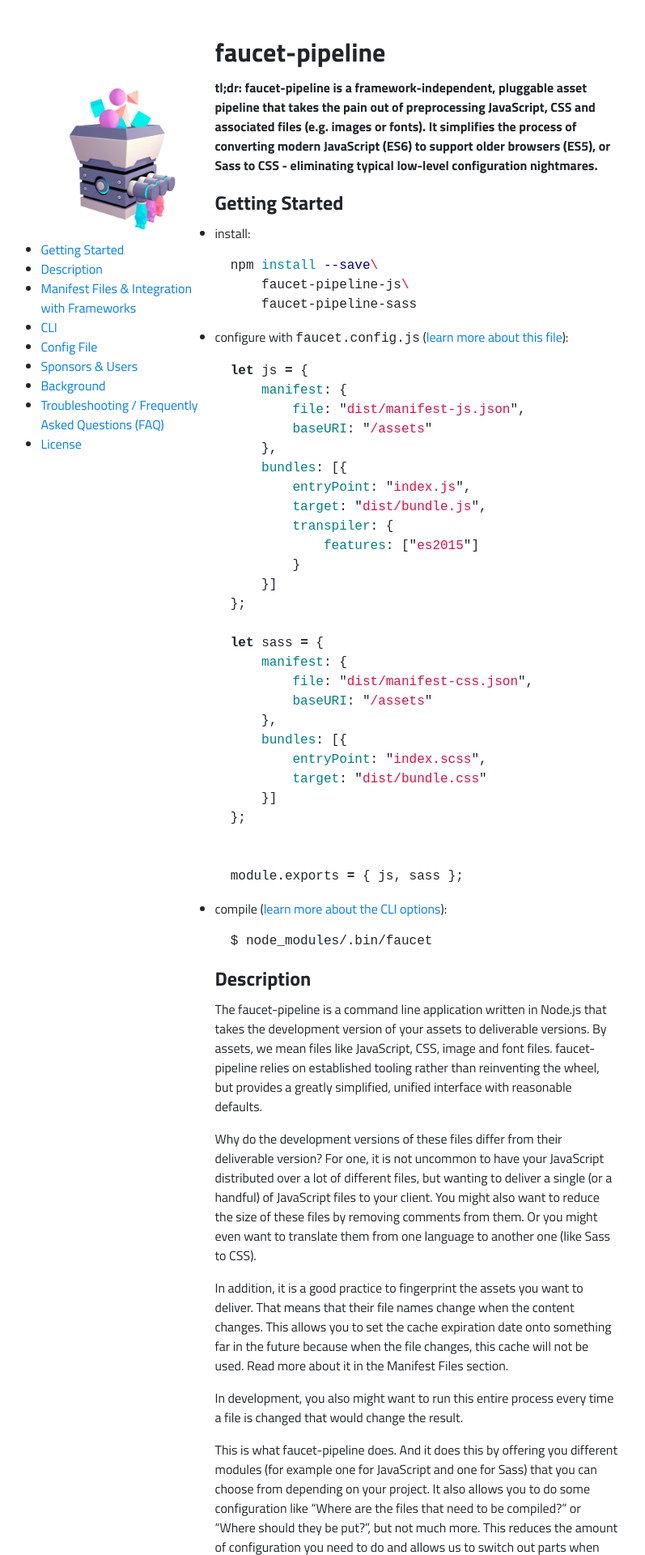
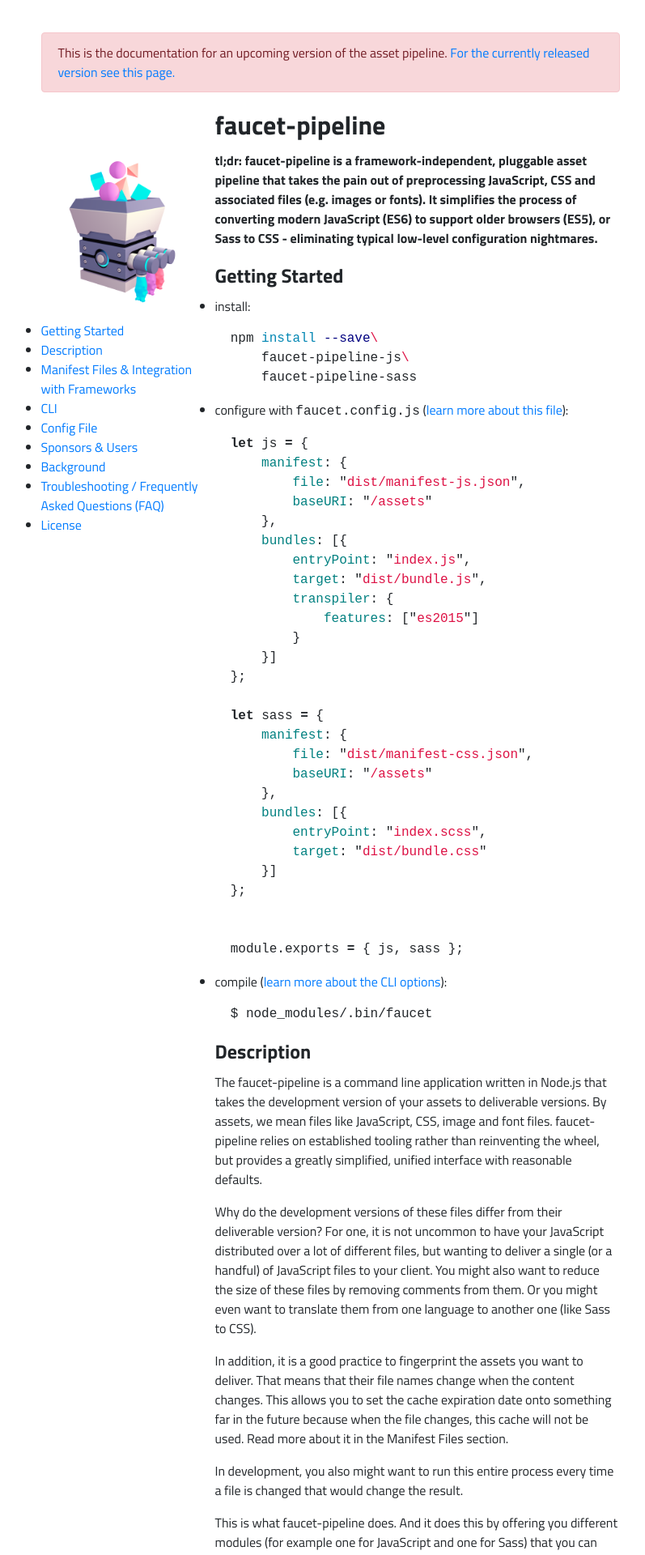
Before and after one commit to faucet-pipeline/docs, a Jekyll site: the page built from index.md, in a window 1280 px wide. Shown: the top 1920 px of the page at 81% size, without its empty margins (232-1029 px from the left). Built offline with Jekyll 4.4.1, drawn with Linux system fonts in a browser that asks for light colours.

Commit message:
Tiny improvements to the layout

```diff
--- a/_includes/nav.html
+++ b/_includes/nav.html
@@ -1,5 +1,4 @@
 <nav>
-	<img src="/assets/logo.png" width="200" height="200" class="logo">
 	<ul>
 		<li><a href="#getting-started">Getting Started</a></li>
 		<li><a href="#description">Description</a></li>
--- a/_layouts/default.html
+++ b/_layouts/default.html
@@ -9,6 +9,13 @@
 		<link rel="stylesheet" href="{{ "/assets/main.css" | relative_url }}">
 	</head>
 	<body>
+		<p class="warning">
+			This is the documentation for an upcoming version of the asset
+			pipeline.
+			<a href="https://github.com/faucet-pipeline/faucet-pipeline">
+				For the currently released version see this page.
+			</a>
+		</p>
 		<header>
 			<h1>{{ page.title }}</h1>
 		</header>
--- a/assets/main.scss
+++ b/assets/main.scss
@@ -14,6 +14,14 @@ body {
 	padding: 40px 20px 0;
 }
 
+aside {
+	background-image: url(/assets/logo.png);
+	background-position: top center;
+	background-size: 200px 200px;
+	background-repeat: no-repeat;
+	padding-top: 210px;
+}
+
 ul {
 	padding: 0;
 	list-style-position: outside;
@@ -23,19 +31,18 @@ ul {
 	header {
 		text-align: center;
 	}
-
-	.logo {
-		margin: 0 auto;
-		display: block;
-	}
 }
 
 @media screen and (min-width: 769px) {
 	body {
 		display: grid;
 		grid-template-columns: 1fr 200px 500px 1fr;
-		grid-template-areas: '. . header .' '. aside main .';
+		grid-template-areas: '. warning warning .' '. . header .' '. aside main .';
 		grid-column-gap: 15px;
+	}
+
+	.warning {
+		grid-area: warning;
 	}
 
 	header {
@@ -50,3 +57,11 @@ ul {
 		grid-area: main;
 	}
 }
+
+.warning {
+	color: #721c24;
+	background-color: #f8d7da;
+	border: 1px solid #f5c6cb;
+	border-radius: .25rem;
+	padding: .75rem 1.25rem;
+}
```
